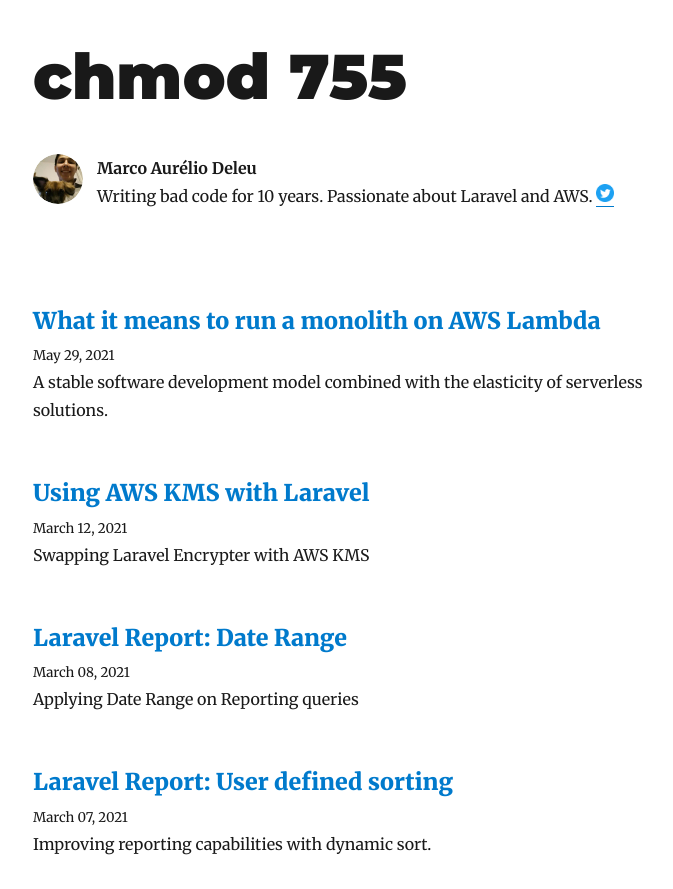
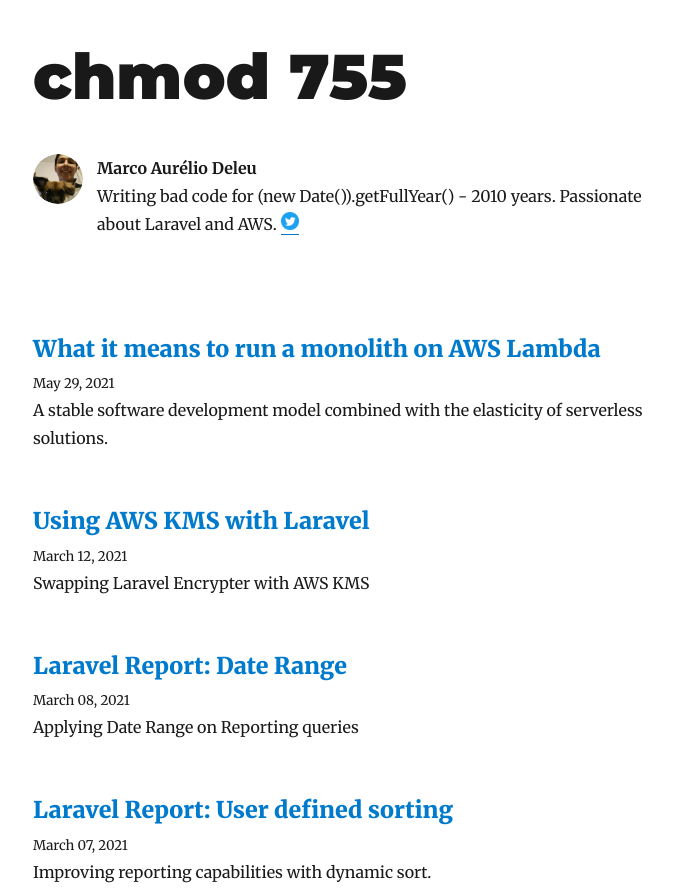
Before and after one commit to deleugpn/blog, a Gatsby site: page / in a window 1280 px wide. Shown: the top 889 px of the page, without its empty margins (292-965 px from the left). Built offline with nearby package versions, Linux system fonts and the light colour scheme; Gatsby itself is replaced by a stand-in of ours; some packages are replaced by stand-ins of ours.

Commit message:
update year

```diff
--- a/src/components/bio.js
+++ b/src/components/bio.js
@@ -62,7 +62,7 @@
       />
       <p>
         <strong>{author}</strong><br />
-        Writing bad code for 10 years. Passionate about Laravel and AWS.
+        Writing bad code for {`(new Date()).getFullYear() - 2010`} years. Passionate about Laravel and AWS.
         {` `}
         <a href={`https://twitter.com/${social.twitter}`}>
           <Image alt="twitter" fixed={data.twitter.childImageSharp.fixed} />
```
